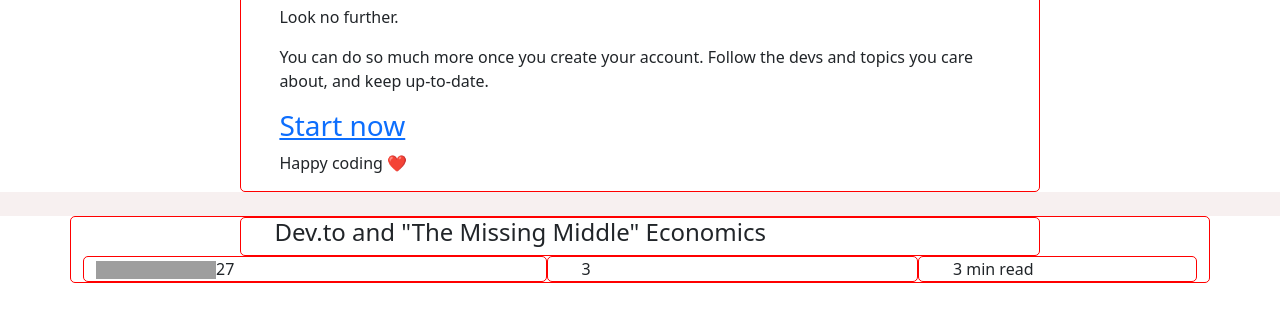
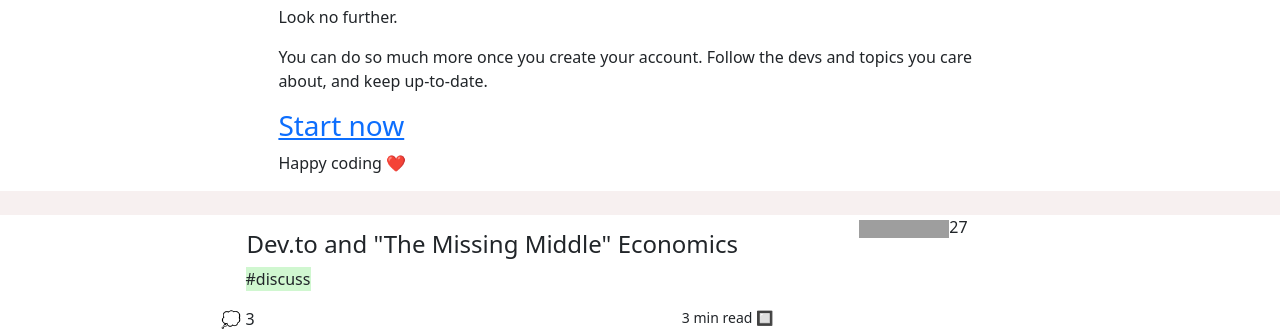
Before and after one commit to LaxDays/reto1, a plain HTML site: page index.html in a window 1280 px wide. Shown: the part 586-917 px from the top of the page. Before the commit the page ends 869 px from the top, so only its background shows below. Drawn offline with nearby package versions, Linux system fonts and the light colour scheme; grey boxes are pictures that could not be loaded.

Commit message:
avance del 12 en main

```diff
--- a/index.html
+++ b/index.html
@@ -17,10 +17,9 @@
 <body>
     <!-- Nav  Brayan-->
 
-    <!-- Posts Alexis -->
+
     <main>
-    <!-- Nav Brayan -->
-    <div class="container">
+      <div class="container">
         <header class="d-flex flex-wrap align-items-center justify-content-center justify-content-md-between py-3 mb-2">
           <div class="col-md-3 mb-2 mb-md-0">
             <a href="/" class="d-inline-flex link-body-emphasis text-decoration-none">
@@ -35,11 +34,11 @@
         </header>
       </div>
 
-
-        <article class="">
+<!-- Posts Alexis -->
+        <article>
             <div class=" row-12 myPost">
                 <p class="myDEVLetters">DEV Community</p>
-                <img src="./img/ImagenDev.png" alt="logo Dev amarillo" />
+                <img id="imagenDEV" src="./img/ImagenDev.png" alt="logo Dev amarillo" />
                 <br />
                 <br />
                 <h4> Need to stay up-to-date with the most relevant trends in software? </h3>
@@ -52,13 +51,20 @@
 
         <br />
 
-        <article >
+        <article>
+          <div class=" myContainerIconsEtc">
 
-          <div class="container myContainerIconsEtc">
-            <div>
-              <h4>Dev.to and "The Missing Middle" Economics</h4>
+            <div class="row ">
+              <img id="imagenProgramador" src="./img/programador.webp" alt="imagen de programador"/>
+              <h4 id="nombrePublicacion"> Dev.to and "The Missing Middle" Economics</h4>
+
+              <element>
+                <p id="fondoVerde">#discuss</p>
+              </element>
             </div>
-            <div class="container col-sm-5 iconsContainer">
+
+
+            <div class=" col-6 iconsContainer">
                 <span class="icons">
                 <img src="https://dev.to/assets/fire-f60e7a582391810302117f987b22a8ef04a2fe0df7e3258a5f49332df1cec71e.svg" width="18" height="18">
                 </span>
@@ -74,15 +80,15 @@
                 <span class="icons">
                   <img src="https://dev.to/assets/sparkle-heart-5f9bee3767e18deb1bb725290cb151c25234768a0e9a2bd39370c382d02920cf.svg" width="18" height="18">
                 </span>
-                <span>27 </span>
+                <span>27</span>
             </div>
 
-            <div class="col-sm-4">
-              <span> 3 </span>
+            <div class="col-3 comentarios">
+              <span> 💭 3 </span>
             </div>
 
-            <div class="col-sm-3">
-              <span>3 min read</span>
+            <div class="tiempoLeido col-2">
+              <span>3 min read 🔲</span>
             </div>
           </div>
 
--- a/scss/_AlexisFuentes.scss
+++ b/scss/_AlexisFuentes.scss
@@ -5,29 +5,48 @@ main {
         display: flex;
         justify-content: center;
         align-items: center;
-        div {
+        .myPost {
             width: 100vh;
             border-radius: 5px;
-            border: 1px red solid;
             padding: 0 3%;
             .myDEVLetters{
                 color:gray;
                 font-size: smaller;
             }
-            img {
+            #imagenDEV {
                 width: 100%;
             }
         }
     }
-    article{
-        .myContainerIconsEtc{
-        display: flex;
-        justify-content: center;
-        align-items: center;
-        flex-wrap: wrap;
-            .iconsContainer{
-                display:flex;
+    article {
+        #imagenProgramador{
+            height: 15px;
+            width: 15px;
+        }
+        #nombrePublicacion{
+            margin-left: 4%;
+        }
+            #fondoVerde {
+                width: 65px;
+                background-color: rgb(208, 247, 208);
+                margin-left: 4%;
             }
-        }
+            .myContainerIconsEtc{
+            display: flex;
+            flex-wrap: wrap;
+
+                .iconsContainer {
+                    display: flex;
+                    flex-wrap: wrap;
+                    flex-basis: content;
+                    margin: 0 4% 0 4%;
+                }
+
+                .tiempoLeido{
+                    font-size: 14px;
+                    margin-left: 30%;
+                }
+
+            }
     }
 }
```
Also changed, not shown: css/main.css, 1 other file.
